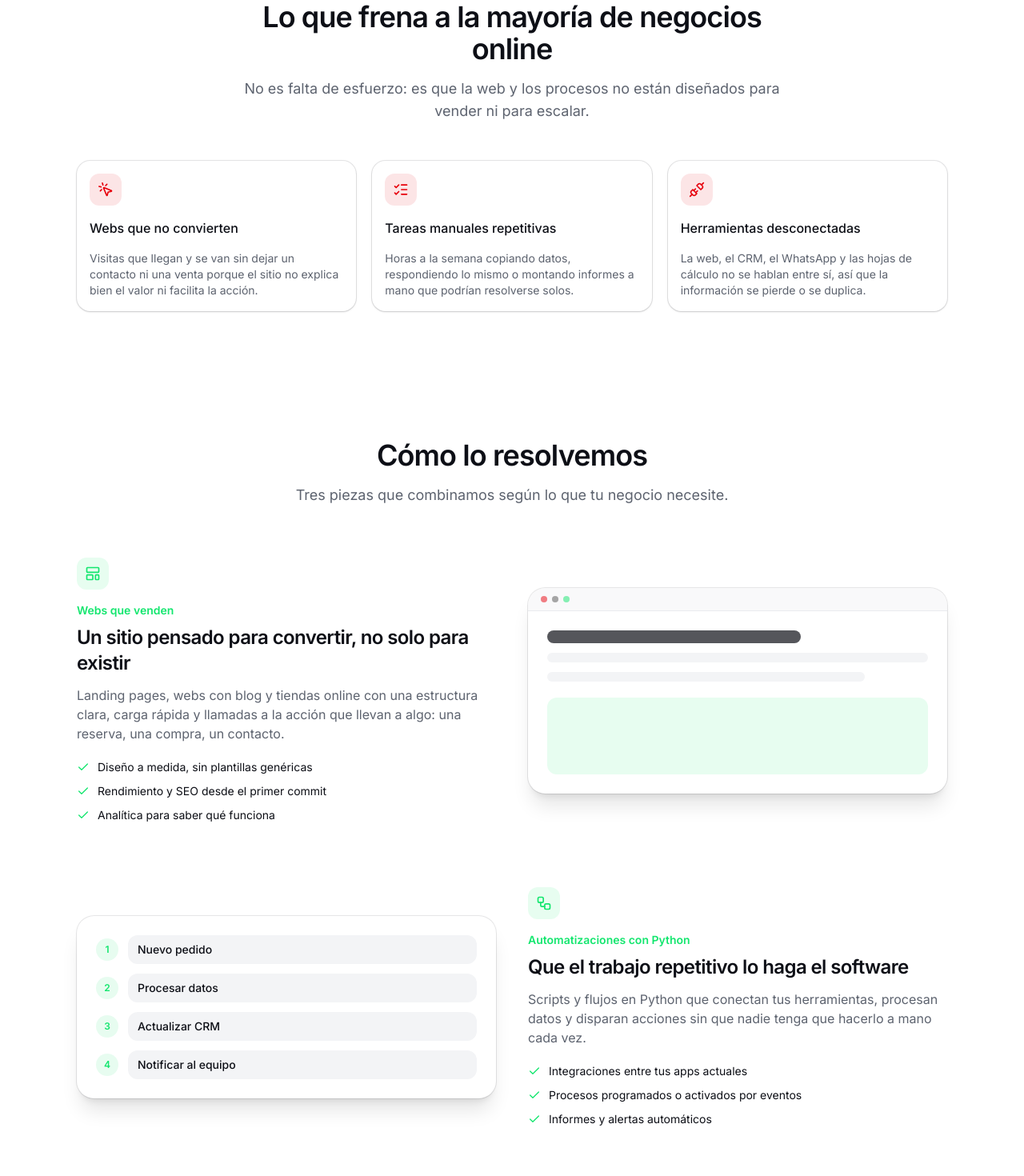
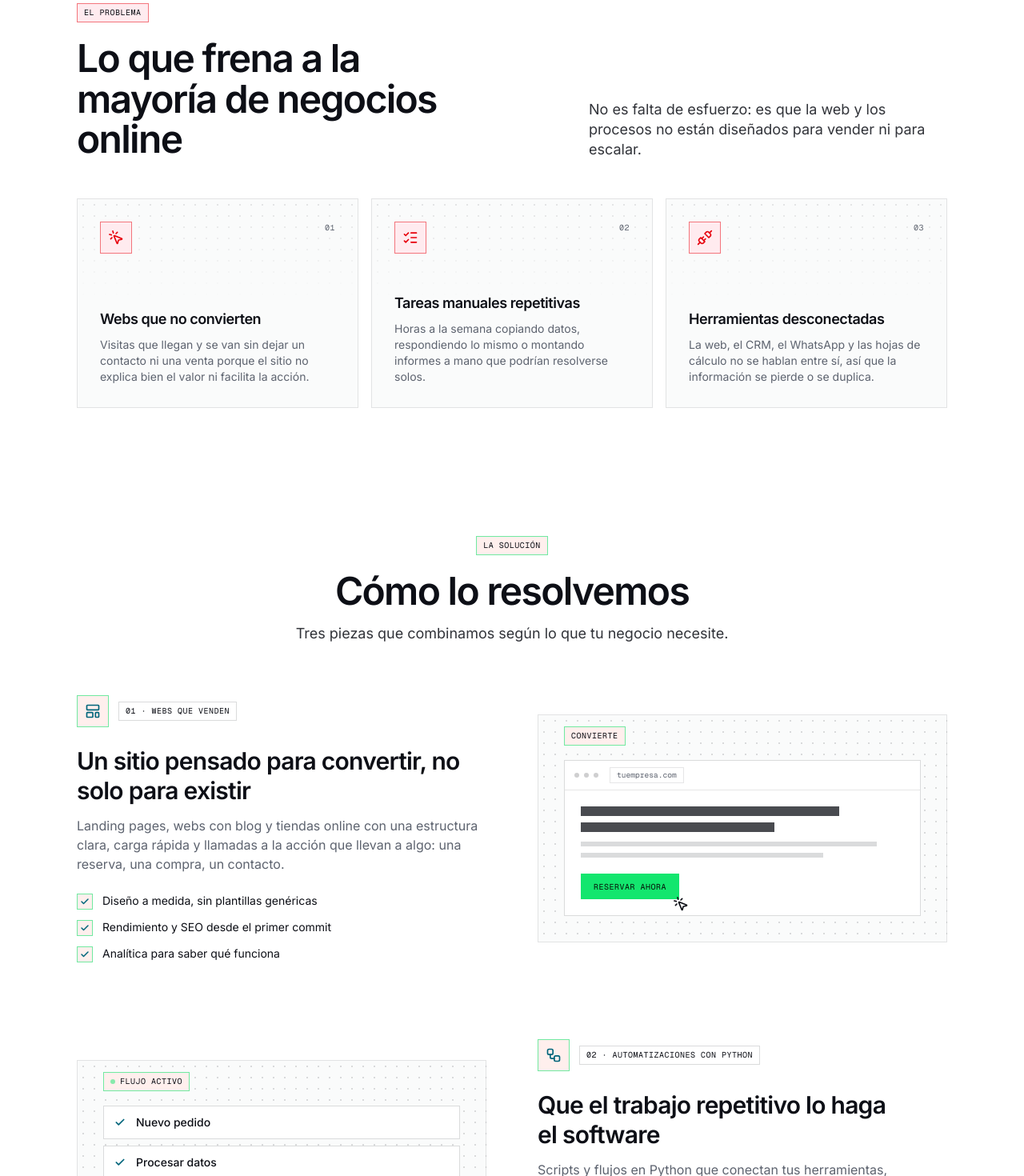
Before and after one commit to hugo-cordoba/stackss, a Next.js app: page / in a window 1280 px wide. Shown: the part 1020-2490 px from the top of the page at 80% size. Built offline with nearby package versions, Linux system fonts and the light colour scheme.

Commit message:
fix(energyflow): prisma

```diff
--- /dev/null
+++ b/src/components/sections/mono.tsx
@@ -0,0 +1,61 @@
+import type { CSSProperties, ReactNode } from "react"
+import { cn } from "cn"
+
+export const INK = "color-mix(in oklch, var(--brand), var(--foreground) 55%)"
+
+export const tint = (pct: number, base = "var(--card)") =>
+  `color-mix(in oklch, var(--brand) ${pct}%, ${base})`
+
+export const dangerTint = (pct: number, base = "var(--card)") =>
+  `color-mix(in oklch, var(--destructive) ${pct}%, ${base})`
+
+export const dotGrid: CSSProperties = {
+  backgroundImage:
+    "radial-gradient(color-mix(in oklch, var(--foreground) 14%, transparent) 1px, transparent 1px)",
+  backgroundSize: "14px 14px",
+}
+
+export const fadeBottom = (from = 60): CSSProperties => {
+  const mask = `linear-gradient(to bottom, black ${from}%, transparent)`
+  return { maskImage: mask, WebkitMaskImage: mask }
+}
+
+export function MonoTag({
+  children,
+  className,
+  tone = "brand",
+}: {
+  children: ReactNode
+  className?: string
+  tone?: "brand" | "neutral" | "danger"
+}) {
+  return (
+    <span
+      className={cn(
+        "inline-flex items-center gap-1.5 border px-2 py-1.5 font-mono text-[0.625rem] leading-none tracking-wider whitespace-nowrap text-foreground uppercase",
+        tone === "brand" && "border-brand/60",
+        tone === "danger" && "border-destructive/50",
+        tone === "neutral" && "border-foreground/15 bg-card",
+        className
+      )}
+      style={
+        tone === "brand"
+          ? { background: tint(14) }
+          : tone === "danger"
+            ? { background: dangerTint(10) }
+            : undefined
+      }
+    >
+      {children}
+    </span>
+  )
+}
+
+export function PulseDot() {
+  return (
+    <span
+      aria-hidden="true"
+      className="size-1.5 animate-pulse rounded-full bg-brand motion-reduce:animate-none"
+    />
+  )
+}
--- a/src/components/sections/problem.tsx
+++ b/src/components/sections/problem.tsx
@@ -1,5 +1,10 @@
-import { Card, CardContent, CardHeader, CardTitle } from "@/components/ui/card"
 import { Reveal } from "@/components/motion/reveal"
+import {
+  MonoTag,
+  dangerTint,
+  dotGrid,
+  fadeBottom,
+} from "@/components/sections/mono"
 import { getIcon } from "@/lib/icons"
 import { problem } from "@/content/site"
 
@@ -7,34 +12,59 @@ export function Problem() {
   return (
     <section className="mx-auto max-w-6xl px-4 py-20 sm:px-6 lg:px-8">
       <Reveal>
-        <div className="mx-auto max-w-2xl text-center">
-          <h2 className="text-3xl font-semibold tracking-tight sm:text-4xl">
-            {problem.title}
-          </h2>
-          <p className="mt-4 text-lg text-muted-foreground">{problem.subtitle}</p>
+        <div className="grid items-end gap-6 lg:grid-cols-2 lg:gap-16">
+          <div>
+            <MonoTag tone="danger">{problem.eyebrow}</MonoTag>
+            <h2 className="mt-5 max-w-xl text-3xl leading-[1.05] font-semibold tracking-[-0.035em] text-pretty sm:text-5xl">
+              {problem.title}
+            </h2>
+          </div>
+          <p className="max-w-md text-lg leading-snug text-foreground/85 lg:justify-self-end">
+            {problem.subtitle}
+          </p>
         </div>
       </Reveal>
 
-      <div className="mt-12 grid gap-5 sm:grid-cols-3">
+      <ul className="mt-12 grid gap-4 sm:grid-cols-3">
         {problem.items.map((item, index) => {
           const Icon = getIcon(item.icon)
           return (
-            <Reveal key={item.title} delay={index * 0.08}>
-              <Card className="h-full border-none shadow-sm">
-                <CardHeader>
-                  <span className="flex size-10 items-center justify-center rounded-lg bg-destructive/10 text-destructive">
-                    <Icon className="size-5" aria-hidden="true" />
-                  </span>
-                  <CardTitle className="mt-3 text-base">{item.title}</CardTitle>
-                </CardHeader>
-                <CardContent>
-                  <p className="text-sm text-muted-foreground">{item.description}</p>
-                </CardContent>
-              </Card>
-            </Reveal>
+            <li key={item.title}>
+              <Reveal delay={index * 0.08} className="h-full">
+                <article className="group relative flex h-full flex-col gap-12 overflow-hidden border border-foreground/10 bg-muted/40 p-6 transition-colors duration-300 hover:border-destructive/40 hover:bg-card sm:p-7">
+                  {/* Rejilla de puntos que se desvanece hacia abajo */}
+                  <div
+                    aria-hidden="true"
+                    className="pointer-events-none absolute inset-x-0 top-0 h-32 opacity-70"
+                    style={{ ...dotGrid, ...fadeBottom(0) }}
+                  />
+
+                  <div className="relative flex items-start justify-between">
+                    <span
+                      className="flex size-10 items-center justify-center border border-destructive/50 text-destructive"
+                      style={{ background: dangerTint(10) }}
+                    >
+                      <Icon className="size-5" aria-hidden="true" />
+                    </span>
+                    <span className="font-mono text-[0.625rem] tracking-wider text-muted-foreground uppercase">
+                      {String(index + 1).padStart(2, "0")}
+                    </span>
+                  </div>
+
+                  <div className="relative mt-auto">
+                    <h3 className="text-lg font-semibold tracking-tight">
+                      {item.title}
+                    </h3>
+                    <p className="mt-2 text-sm text-muted-foreground">
+                      {item.description}
+                    </p>
+                  </div>
+                </article>
+              </Reveal>
+            </li>
           )
         })}
-      </div>
+      </ul>
     </section>
   )
 }
--- a/src/components/sections/solution.tsx
+++ b/src/components/sections/solution.tsx
@@ -1,22 +1,33 @@
-import { Check } from "lucide-react"
+import type { ReactNode } from "react"
+import { Check, MousePointerClick } from "lucide-react"
+import { cn } from "cn"
 import { Reveal } from "@/components/motion/reveal"
+import {
+  INK,
+  MonoTag,
+  PulseDot,
+  dotGrid,
+  tint,
+} from "@/components/sections/mono"
 import { getIcon } from "@/lib/icons"
 import { solution } from "@/content/site"
-import { cn } from "cn"
 
 export function Solution() {
   return (
     <section id="solucion" className="mx-auto max-w-6xl px-4 py-20 sm:px-6 lg:px-8">
       <Reveal>
-        <div className="mx-auto max-w-2xl text-center">
-          <h2 className="text-3xl font-semibold tracking-tight sm:text-4xl">
+        <div className="mx-auto flex max-w-2xl flex-col items-center text-center">
+          <MonoTag>{solution.eyebrow}</MonoTag>
+          <h2 className="mt-5 text-3xl leading-[1.05] font-semibold tracking-[-0.035em] text-pretty sm:text-5xl">
             {solution.title}
           </h2>
-          <p className="mt-4 text-lg text-muted-foreground">{solution.subtitle}</p>
+          <p className="mt-4 text-lg leading-snug text-foreground/85">
+            {solution.subtitle}
+          </p>
         </div>
       </Reveal>
 
-      <div className="mt-16 flex flex-col gap-20">
+      <div className="mt-16 flex flex-col gap-20 lg:gap-24">
         {solution.blocks.map((block, index) => {
           const Icon = getIcon(block.icon)
           const reversed = index % 2 === 1
@@ -24,26 +35,40 @@ export function Solution() {
             <div
               key={block.title}
               className={cn(
-                "grid items-center gap-10 lg:grid-cols-2",
+                "grid items-center gap-10 lg:grid-cols-2 lg:gap-16",
                 reversed && "lg:[&>*:first-child]:order-2"
               )}
             >
               <Reveal>
                 <div>
-                  <span className="flex size-10 items-center justify-center rounded-lg bg-brand/10 text-brand">
-                    <Icon className="size-5" aria-hidden="true" />
-                  </span>
-                  <p className="mt-4 text-sm font-semibold text-brand">
-                    {block.eyebrow}
-                  </p>
-                  <h3 className="mt-2 text-2xl font-semibold tracking-tight">
+                  <div className="flex items-center gap-3">
+                    <span
+                      className="flex size-10 items-center justify-center border border-brand/60"
+                      style={{ background: tint(14), color: INK }}
+                    >
+                      <Icon className="size-5" aria-hidden="true" />
+                    </span>
+                    <MonoTag tone="neutral">
+                      {String(index + 1).padStart(2, "0")} · {block.eyebrow}
+                    </MonoTag>
+                  </div>
+
+                  <h3 className="mt-6 text-2xl leading-tight font-semibold tracking-tight text-pretty sm:text-3xl">
                     {block.title}
                   </h3>
-                  <p className="mt-3 text-muted-foreground">{block.description}</p>
-                  <ul className="mt-5 flex flex-col gap-2.5">
+                  <p className="mt-3 max-w-lg text-muted-foreground">
+                    {block.description}
+                  </p>
+
+                  <ul className="mt-6 flex flex-col gap-3">
                     {block.bullets.map((bullet) => (
-                      <li key={bullet} className="flex items-start gap-2.5 text-sm">
-                        <Check className="mt-0.5 size-4 shrink-0 text-brand" aria-hidden="true" />
+                      <li key={bullet} className="flex items-start gap-3 text-sm">
+                        <span
+                          className="mt-px flex size-5 shrink-0 items-center justify-center border border-brand/60"
+                          style={{ background: tint(14), color: INK }}
+                        >
+                          <Check className="size-3" strokeWidth={3} aria-hidden="true" />
+                        </span>
                         <span>{bullet}</span>
                       </li>
                     ))}
@@ -62,59 +87,124 @@ export function Solution() {
   )
 }
 
+/* -------------------------------------------------------------------------- */
+/*  Mockups                                                                   */
+/* -------------------------------------------------------------------------- */
+
+function Stage({
+  label,
+  live,
+  children,
+}: {
+  label: string
+  live?: boolean
+  children: ReactNode
+}) {
+  return (
+    <div
+      aria-hidden="true"
+      className="relative border border-foreground/10 bg-muted/40 px-5 pt-14 pb-6 sm:px-8 sm:pb-8"
+      style={dotGrid}
+    >
+      <MonoTag className="absolute top-3.5 left-5 sm:left-8">
+        {live && <PulseDot />}
+        {label}
+      </MonoTag>
+      {children}
+    </div>
+  )
+}
+
+type StepState = "done" | "active" | "pending"
+
+function Step({ state, children }: { state: StepState; children: ReactNode }) {
+  return (
+    <div
+      className={cn(
+        "flex items-center gap-3 border bg-card px-3 py-2.5 text-sm font-medium",
+        state === "active" ? "border-brand/60" : "border-foreground/15",
+        state === "pending" ? "text-muted-foreground" : "text-foreground"
+      )}
+    >
+      <span className="flex size-4 shrink-0 items-center justify-center">
+        {state === "done" && (
+          <Check className="size-3.5" strokeWidth={3} style={{ color: INK }} />
+        )}
+        {state === "active" && (
+          <span className="size-3.5 animate-spin rounded-full border-2 border-brand/25 border-t-brand motion-reduce:animate-none" />
+        )}
+        {state === "pending" && (
+          <span className="size-2 rounded-full border border-foreground/30" />
+        )}
+      </span>
+      <span className="truncate">{children}</span>
+    </div>
+  )
+}
+
 function SolutionMockup({ type }: { type: string }) {
   if (type === "workflow") {
+    const steps: { label: string; state: StepState }[] = [
+      { label: "Nuevo pedido", state: "done" },
+      { label: "Procesar datos", state: "done" },
+      { label: "Actualizar CRM", state: "active" },
+      { label: "Notificar al equipo", state: "pending" },
+    ]
     return (
-      <div className="rounded-2xl bg-card p-6 shadow-xl ring-1 ring-foreground/10">
-        <div className="flex flex-col gap-3">
-          {["Nuevo pedido", "Procesar datos", "Actualizar CRM", "Notificar al equipo"].map(
-            (step, index) => (
-              <div key={step} className="flex items-center gap-3">
-                <span className="flex size-7 shrink-0 items-center justify-center rounded-full bg-brand/10 text-xs font-semibold text-brand">
-                  {index + 1}
-                </span>
-                <div className="h-9 flex-1 rounded-lg bg-muted px-3 py-2 text-sm font-medium">
-                  {step}
-                </div>
-              </div>
-            )
-          )}
+      <Stage label="Flujo activo" live>
+        <div className="flex flex-col gap-2">
+          {steps.map((step) => (
+            <Step key={step.label} state={step.state}>
+              {step.label}
+            </Step>
+          ))}
         </div>
-      </div>
+      </Stage>
     )
   }
 
   if (type === "chat") {
     return (
-      <div className="rounded-2xl bg-card p-6 shadow-xl ring-1 ring-foreground/10">
+      <Stage label="Agente IA" live>
         <div className="flex flex-col gap-2.5">
-          <div className="max-w-[80%] rounded-lg rounded-bl-sm bg-muted px-3 py-2 text-sm">
+          <div className="max-w-[80%] self-start border border-foreground/15 bg-card px-3 py-2 text-sm">
             ¿Cuánto tarda el envío a Barcelona?
           </div>
-          <div className="ml-auto max-w-[80%] rounded-lg rounded-br-sm bg-brand px-3 py-2 text-sm text-primary-foreground">
+          <div className="max-w-[80%] self-end bg-brand px-3 py-2 text-sm text-primary-foreground">
             Entre 24 y 48 horas laborables. ¿Quieres que te avise cuando salga de almacén?
           </div>
-          <div className="max-w-[80%] rounded-lg rounded-bl-sm bg-muted px-3 py-2 text-sm">
+          <div className="max-w-[80%] self-start border border-foreground/15 bg-card px-3 py-2 text-sm">
             Sí, por favor
           </div>
         </div>
-      </div>
+      </Stage>
     )
   }
 
   return (
-    <div className="overflow-hidden rounded-2xl bg-card shadow-xl ring-1 ring-foreground/10">
-      <div className="flex items-center gap-1.5 border-b border-border/60 bg-muted/50 px-4 py-2.5">
-        <span className="size-2 rounded-full bg-destructive/50" />
-        <span className="size-2 rounded-full bg-chart-5/40" />
-        <span className="size-2 rounded-full bg-brand/50" />
+    <Stage label="Convierte">
+      <div className="border border-foreground/15 bg-card">
+        <div className="flex items-center gap-1.5 border-b border-foreground/10 px-3 py-2">
+          <span className="size-1.5 rounded-full bg-foreground/20" />
+          <span className="size-1.5 rounded-full bg-foreground/20" />
+          <span className="size-1.5 rounded-full bg-foreground/20" />
+          <span className="ml-2 truncate border border-foreground/10 px-2 py-0.5 font-mono text-[0.6rem] text-muted-foreground">
+            tuempresa.com
+          </span>
+        </div>
+        <div className="flex flex-col gap-2 p-5">
+          <span className="h-3 w-4/5 bg-foreground/75" />
+          <span className="h-3 w-3/5 bg-foreground/75" />
+          <span className="mt-1 h-1.5 w-11/12 bg-foreground/15" />
+          <span className="h-1.5 w-3/4 bg-foreground/15" />
+          <div className="relative mt-3 w-fit">
+            <span className="flex h-8 items-center bg-brand px-4 font-mono text-[0.625rem] tracking-wider text-primary-foreground uppercase">
+              Reservar ahora
+            </span>
+            <MousePointerClick className="absolute -right-3 -bottom-4 size-5 fill-card text-foreground" />
+          </div>
+        </div>
       </div>
-      <div className="flex flex-col gap-3 p-6">
-        <div className="h-4 w-2/3 rounded-md bg-foreground/70" />
-        <div className="h-3 w-full rounded-full bg-muted" />
-        <div className="h-3 w-5/6 rounded-full bg-muted" />
-        <div className="mt-2 h-24 rounded-lg bg-brand/10" />
-      </div>
-    </div>
+    </Stage>
   )
 }
--- a/src/content/site.ts
+++ b/src/content/site.ts
@@ -76,6 +76,7 @@ export const techMarquee = [
 ]
 
 export const problem = {
+  eyebrow: "El problema",
   title: "Lo que frena a la mayoría de negocios online",
   subtitle:
     "No es falta de esfuerzo: es que la web y los procesos no están diseñados para vender ni para escalar.",
@@ -102,6 +103,7 @@ export const problem = {
 }
 
 export const solution = {
+  eyebrow: "La solución",
   title: "Cómo lo resolvemos",
   subtitle: "Tres piezas que combinamos según lo que tu negocio necesite.",
   blocks: [
@@ -205,6 +207,7 @@ export const capabilities = {
 }
 
 export const audience = {
+  eyebrow: "Clientes",
   title: "Para quién trabajamos",
   subtitle: "Si tu negocio depende de internet para vender o atender clientes, probablemente podamos ayudarte.",
   items: [
@@ -237,6 +240,7 @@ export const audience = {
 }
 
 export const process = {
+  eyebrow: "Proceso",
   title: "Cómo trabajamos",
   subtitle: "Un proceso claro, de principio a fin, sin sorpresas por el camino.",
   steps: [
```
Also changed, not shown: src/components/sections/audience.tsx (+43 -18 lines), src/components/sections/process.tsx (+85 -24 lines).
